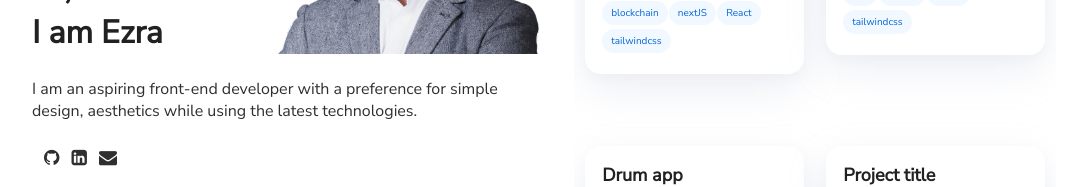
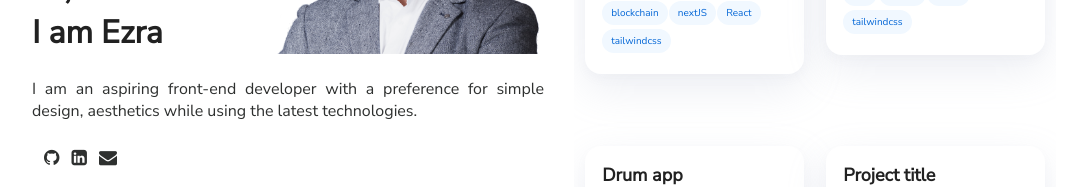
Before and after one commit to ervandenbosch/ervandenbosch.github.io, a Next.js app in the folder src/: page / in a window 1280 px wide. Shown: the part 262-449 px from the top of the page, without its empty margins (96-1170 px from the left). Built offline with nearby package versions, Linux system fonts and the light colour scheme; a web font is replaced by a local one.

Commit message:
Update styles.css

```diff
--- a/src/styles.css
+++ b/src/styles.css
@@ -77,6 +77,7 @@ Home Page
   padding: 8px 0px;
   color: var(--color);
   font-weight: 300;
+  text-align: justify;
 }
 
 .container {
```
